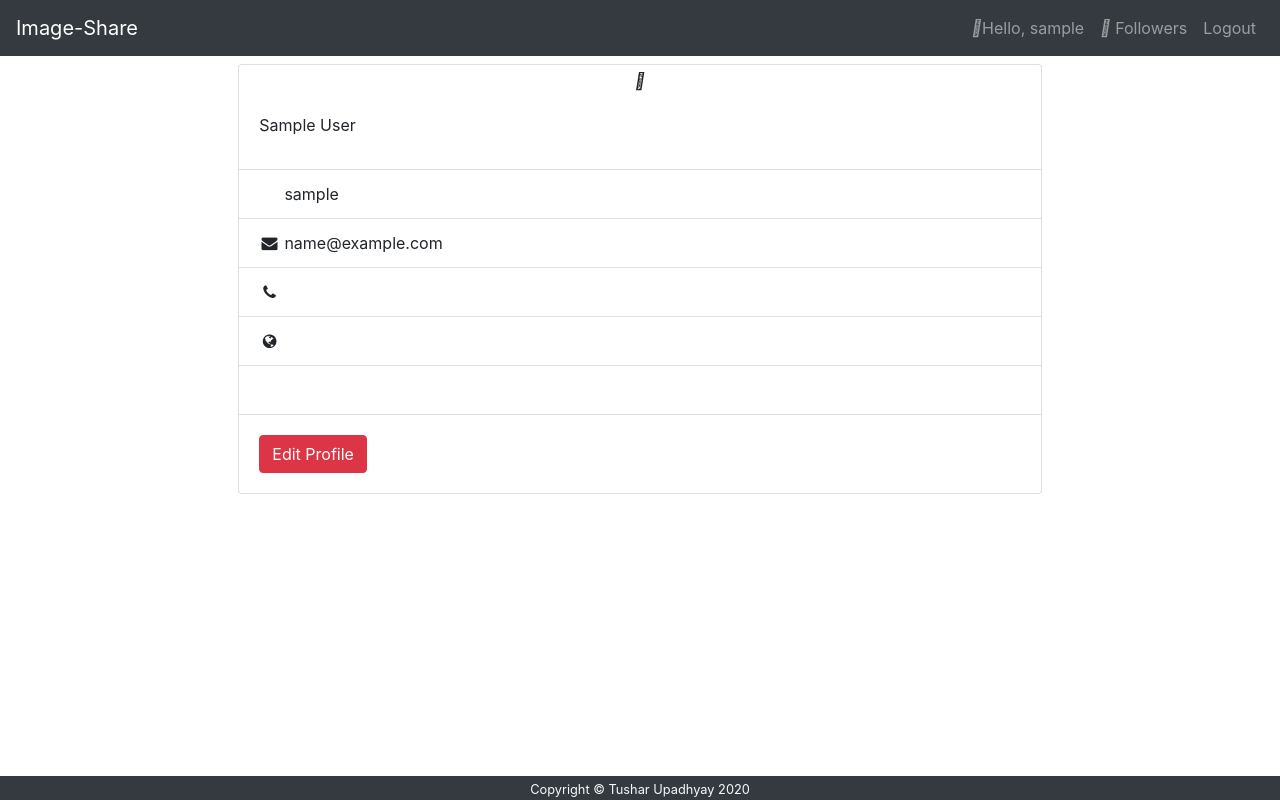
After one commit to tushar912/Image-Sharing-Blog, a Django app: a page that uses img/templates/base.html in a window 1280 px wide. The commit adds this page. Run offline with Django 3.2, Linux system fonts and the light colour scheme; the visitor is signed in with stand-in values (Sample User, id 1); data comes from the database, SQL or seed files in the repository; some libraries are stand-ins or nearby versions.

Commit message:
add profile

```diff
--- /dev/null
+++ b/img/accounts/templates/accounts/profile.html
@@ -0,0 +1,27 @@
+<div class="card">
+	{% if user.profile.picture %}
+		<img class="card-img-top" src='{{ user.profile.picture.url }}'>
+	{% else %}
+		<div class="container mt-1 text-center"><i class="fas fa-9x fa-user"></i></div>
+	{% endif %}
+	<div class="card-body">
+		<div class="card-title">
+			{{ user.first_name }} {{ user.last_name }}
+		</div>
+		<div class="card-text">
+			{{ user.profile.bio }}
+		</div>
+	</div>
+	<ul class="list-group list-group-flush">
+		<li class="list-group-item"><strong><i class="fa fa-fw fa-user-alt"></i></strong> {{ user.username }}</li>
+		<li class="list-group-item"><strong><i class="fa fa-fw fa-envelope"></i></strong> {{ user.email }}</li>
+		<li class="list-group-item"><strong><i class="fa fa-fw fa-phone"></i></strong> {{ user.profile.phone }}</li>
+		<li class="list-group-item"><strong><i class="fa fa-fw fa-globe"></i></strong> {{ user.profile.website }}</li>
+		<li class="list-group-item"><strong><i class="fa fa-fw fa-map-marker-alt"></i></strong> {{ user.profile.address }}</li>
+	</ul>
+	{% if request.user == user %}
+		<div class="card-body">
+			<a href="{% url 'accounts:edit_profile' %}" class="card-link btn btn-danger">Edit Profile</a>
+		</div>
+	{% endif %}
+</div>
--- a/img/templates/base.html
+++ b/img/templates/base.html
@@ -7,6 +7,7 @@
     <link href="https://fonts.googleapis.com/css2?family=Merriweather:ital@1&display=swap" rel="stylesheet">
     <link rel="stylesheet" href="https://stackpath.bootstrapcdn.com/bootstrap/4.5.2/css/bootstrap.min.css" integrity="sha384-JcKb8q3iqJ61gNV9KGb8thSsNjpSL0n8PARn9HuZOnIxN0hoP+VmmDGMN5t9UJ0Z" crossorigin="anonymous">
      <link rel="stylesheet" href="{% static 'css/main.css' %}">
+     <link rel="stylesheet" href="https://stackpath.bootstrapcdn.com/font-awesome/4.7.0/css/font-awesome.min.css">
      {% block style%}
      {% endblock %}
 
```
